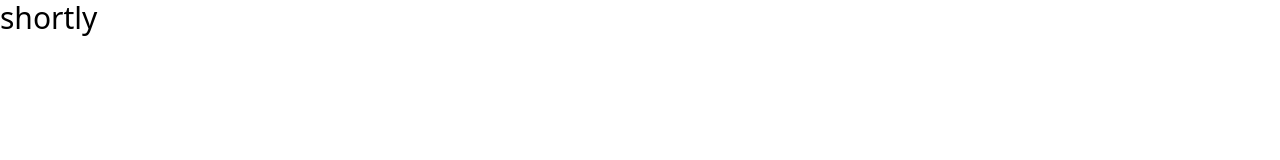
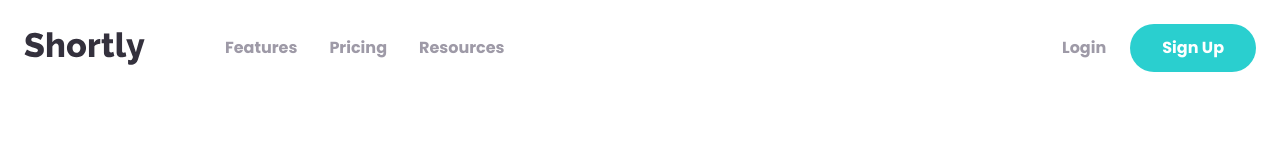
Before and after one commit to kevcoder247/shortly, a plain HTML site: page index.html in a window 1280 px wide. Drawn offline with Linux system fonts and the light colour scheme.

Commit message:
wip: add navbar

```diff
--- a/index.html
+++ b/index.html
@@ -3,10 +3,39 @@
 <head>
   <meta charset="UTF-8">
   <meta name="viewport" content="width=device-width, initial-scale=1.0">
+  <link rel="preconnect" href="https://fonts.googleapis.com">
+  <link rel="preconnect" href="https://fonts.gstatic.com" crossorigin>
+  <link href="https://fonts.googleapis.com/css2?family=Poppins:ital,wght@0,100;0,200;0,300;0,400;0,500;0,600;0,700;0,800;0,900;1,100;1,200;1,300;1,400;1,500;1,600;1,700;1,800;1,900&display=swap" rel="stylesheet">
+  <title>Shortly</title>
   <link rel="stylesheet" href="css/style.css">
-  <title>Shortly</title>
+
 </head>
 <body>
-  <h1 class="text-3xl">shortly</h1>
+  <!-- Nav Container -->
+   <nav class="relative container mx-auto p-6">
+    <!-- Flex Container for all items -->
+    <div class="flex itens-center justify-between">
+      <!-- Flex Container for Logo & Menu -->
+       <div class="flex items-center space-x-20">
+        <!-- Logo -->
+         <img src="images/logo.svg" alt="">
+         <!-- left-Menu -->
+          <div class="hidden space-x-8 font-bold lg:flex">
+            <a href="#" class="text-grayishViolet hover:text-veryDarkviolet">Features</a>
+            <a href="#" class="text-grayishViolet hover:text-veryDarkviolet">Pricing</a>
+            <a href="#" class="text-grayishViolet hover:text-veryDarkviolet">Resources</a>
+          </div>
+       </div>
+
+       <!-- Right Buttons Menu -->
+        <div class="hidden items-center space-x-6 font-bold text-grayishViolet lg:flex">
+          <div class="hover:text-veryDarkviolet">Login</div>
+          <a href="#" class="px-8 py-3 font-bold text-white bg-cyan rounded-full hover:opacity-70">Sign Up</a>
+        </div>
+
+        <!-- @Todo Hamburger Menu -->
+    </div>
+    <!--@Todo Mobile Menu -->
+  </nav>
 </body>
 </html>
--- a/tailwind.config.js
+++ b/tailwind.config.js
@@ -2,7 +2,21 @@
 module.exports = {
   content: ['./*html'],
   theme: {
-    extend: {},
+    extend: {
+      colors:{
+        cyan: 'hsl(180, 66%, 49%)',
+        cyanLight: 'hsl(180, 66%, 69%)',
+        darkViolet: 'hsl(257, 27%, 26%)',
+        grayishViolet: 'hsl(257, 7%, 63%)',
+        veryDarkviolet: 'hsl(260, 8%, 14%)',
+      },
+      fontFamily: {
+        sans: ['Poppins', 'sans seirf'],
+      },
+      spacing: {
+        180: '32rem'
+      }
+    },
   },
   plugins: [],
 }
```
Also changed, not shown: css/style.css, images/bg-boost-desktop.svg (added), images/bg-boost-mobile.svg (added), images/bg-shorten-desktop.svg (added), images/bg-shorten-mobile.svg (added), images/icon-brand-recognition.svg (added), images/icon-detailed-records.svg (added), images/icon-facebook.svg (added), images/icon-fully-customizable.svg (added), images/icon-instagram.svg (added), images/icon-pinterest.svg (added), images/icon-twitter.svg (added), images/illustration-working.svg (added), images/logo.svg (added).
